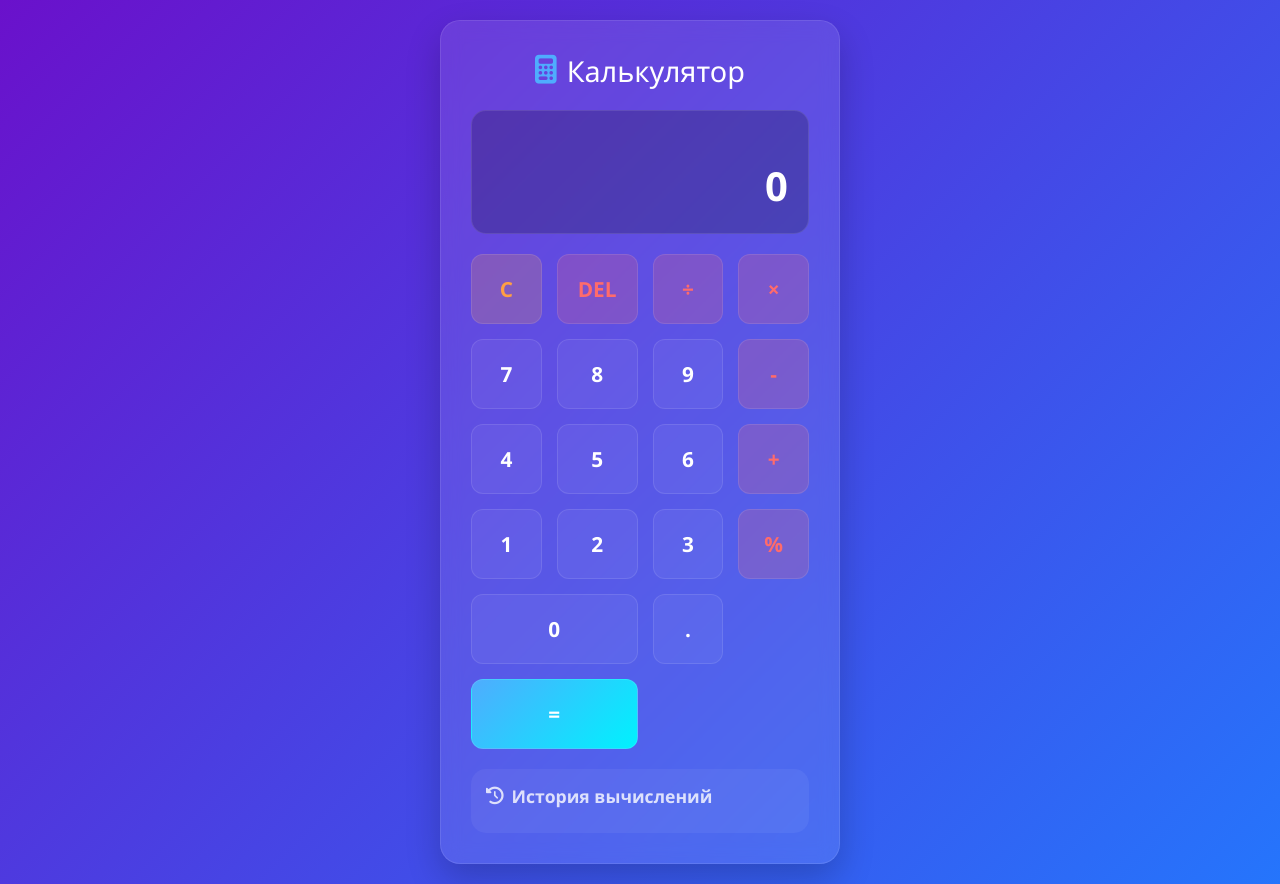
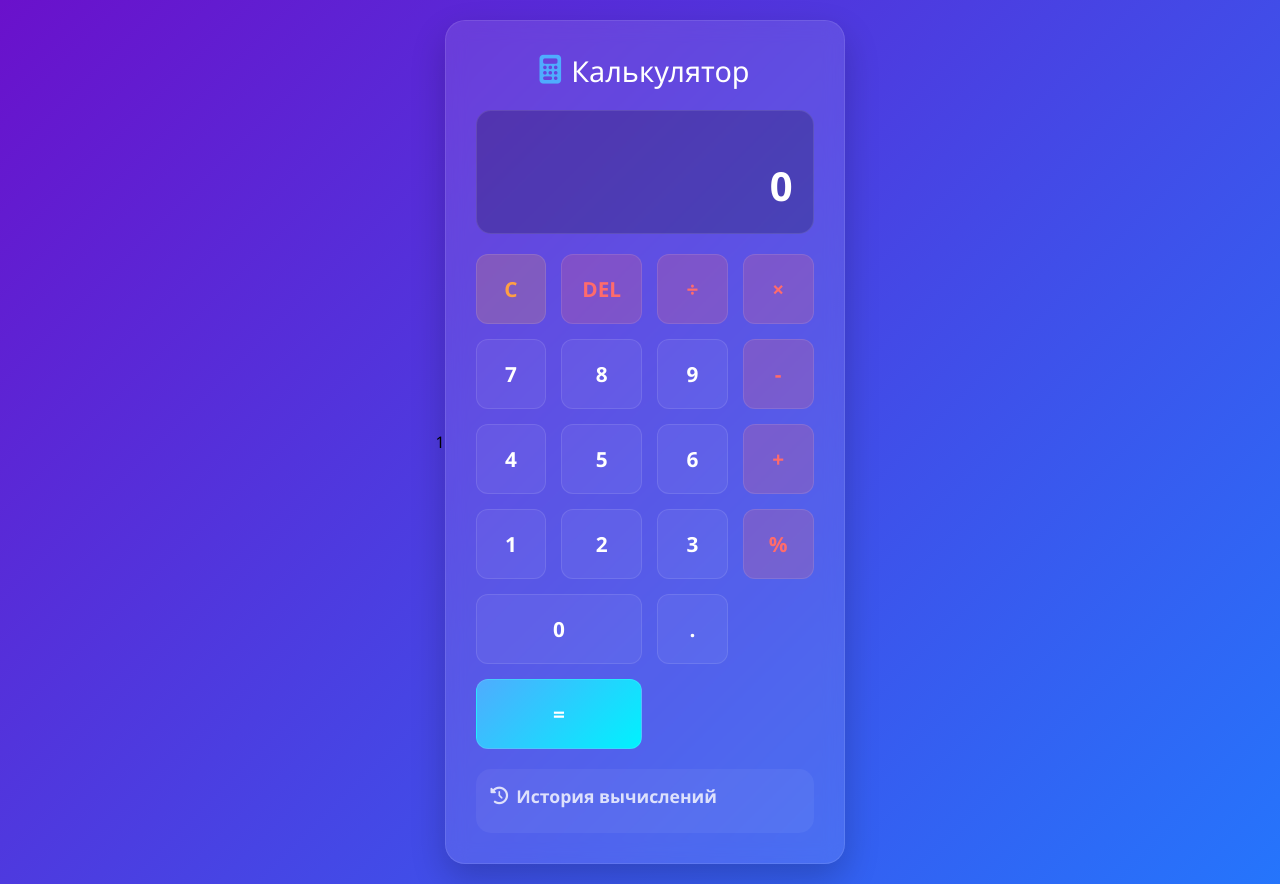
Before and after one commit to NikitaGitUser/NikitaGitUser, a PHP site: page /hello.php in a window 1280 px wide. Run offline with PHP 8.4, Linux system fonts and the light colour scheme.

Commit message:
Update hello.php
test change

```diff
--- a/hello.php
+++ b/hello.php
@@ -1,4 +1,4 @@
-<!DOCTYPE html>
+<!DOCTYPE html>1
 <html lang="ru">
 <head>
     <meta charset="UTF-8">
```
